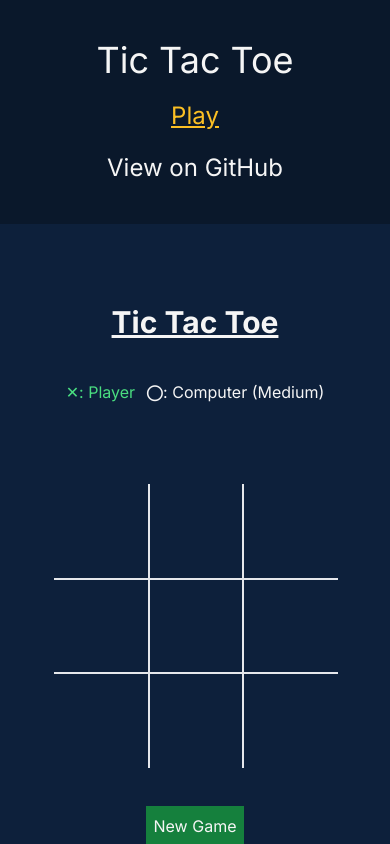
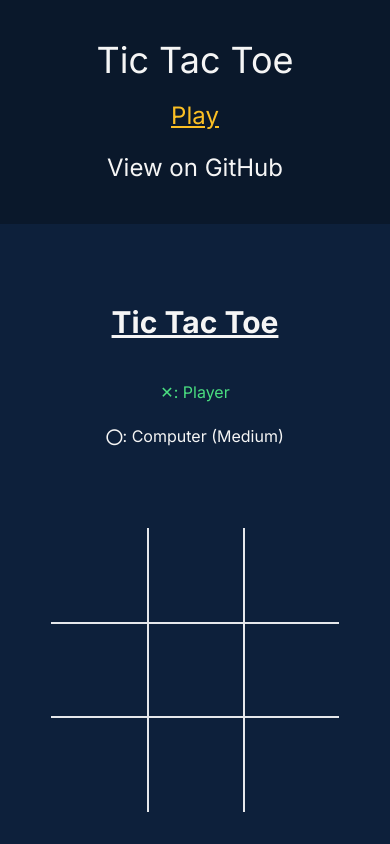
Before and after one commit to ShephardLuke/tic-tac-toe, a Next.js app: page / in a window 390 px wide. Shown: the top 844 px of the page. Built offline with nearby package versions, Linux system fonts and the light colour scheme.

Commit message:
Fix bots not working as intended
Signed-off-by: shephardluke <shephardluke@hotmail.com>

```diff
--- a/app/board/board.tsx
+++ b/app/board/board.tsx
@@ -11,6 +11,7 @@ export default function Board({playersList} : {playersList: (Player)[]}) {
     const [playerTurn, setPlayerTurn] = useState(0);
 
     const [winner, setWinner] = useState(false);
+    const [winSquares, setWinSquares] = useState<number[]>([]);
 
     const [status, setStatus] = useState(" ");
 
@@ -44,6 +45,7 @@ export default function Board({playersList} : {playersList: (Player)[]}) {
             for (let i = 0; i < winPositions.length; i++) {
                 const [a, b, c] = winPositions[i];
                 if (squares[a] && squares[a] === squares[b] && squares[b]=== squares[c]) {
+                    setWinSquares([a, b, c])
                     return {index: Icon[squares[a]], squares:[a, b, c]};
                 }
             }
@@ -104,17 +106,17 @@ export default function Board({playersList} : {playersList: (Player)[]}) {
 
     return (
         <div className="text-center">
-            <div className="flex justify-evenly">
-                <p className={playerTurn === 0 ? "text-green-400" : ""}>{iconToText("X")}: {playersList[0].name}</p>
-                <p className={playerTurn === 1 ? "text-green-400" : ""}>{iconToText("O")}: {playersList[1].name}</p>
+            <div className="flex flex-col space-y-5 sm:flex-row sm:space-y-0 justify-evenly">
+                <p className={playerTurn === 0 && !winner ? "text-green-400" : ""}>{iconToText("X")}: {playersList[0].name}</p>
+                <p className={playerTurn === 1 && !winner ? "text-green-400" : ""}>{iconToText("O")}: {playersList[1].name}</p>
             </div>
 
             <p className="pt-10">{status}</p>
 
             <div className="pt-10 pb-10">
-                <BoardRow classNames={["", "border-l-2", "border-l-2"]} startIndex={0} squares={squares} playerTurn={!winner && isPlayerHuman} handleClick={handleClick}/>
-                <BoardRow classNames={["border-t-2", "border-l-2 border-t-2", "border-l-2 border-t-2"]} startIndex={3} squares={squares} playerTurn={!winner && isPlayerHuman} handleClick={handleClick}/>
-                <BoardRow classNames={["border-t-2", "border-l-2 border-t-2", "border-l-2 border-t-2"]}  startIndex={6} squares={squares} playerTurn={!winner && isPlayerHuman} handleClick={handleClick}/>
+                <BoardRow classNames={["", "border-l-2", "border-l-2"]} startIndex={0} squares={squares} playerTurn={!winner && isPlayerHuman} handleClick={handleClick} winSquares={winSquares}/>
+                <BoardRow classNames={["border-t-2", "border-l-2 border-t-2", "border-l-2 border-t-2"]} startIndex={3} squares={squares} playerTurn={!winner && isPlayerHuman} handleClick={handleClick} winSquares={winSquares}/>
+                <BoardRow classNames={["border-t-2", "border-l-2 border-t-2", "border-l-2 border-t-2"]}  startIndex={6} squares={squares} playerTurn={!winner && isPlayerHuman} handleClick={handleClick} winSquares={winSquares}/>
             </div>
         </div>
     )
--- a/app/board/boardRow.tsx
+++ b/app/board/boardRow.tsx
@@ -1,11 +1,11 @@
 import Square from "./square";
 
-export default function BoardRow({startIndex, squares, playerTurn, handleClick, classNames} : { startIndex: number, squares: Array<string>, playerTurn: boolean, handleClick : (index: number) => void, classNames: string[]}) {
+export default function BoardRow({startIndex, squares, playerTurn, handleClick, classNames, winSquares=[]} : { startIndex: number, squares: Array<string>, playerTurn: boolean, handleClick : (index: number) => void, classNames: string[], winSquares: number[]}) {
     return (
         <div className="boardRow -mb-0.5">
-            <Square className={classNames[0]} value={squares[startIndex]} enabled={playerTurn && !squares[startIndex]} onSquareClick={() => handleClick(startIndex)} />
-            <Square className={classNames[1]} value={squares[startIndex + 1]} enabled={playerTurn && !squares[startIndex + 1]} onSquareClick={() => handleClick(startIndex + 1)} />
-            <Square className={classNames[2]} value={squares[startIndex + 2]} enabled={playerTurn && !squares[startIndex + 2]} onSquareClick={() => handleClick(startIndex + 2)} />
+            <Square className={classNames[0]} value={squares[startIndex]} won={winSquares.includes(startIndex)} enabled={playerTurn && !squares[startIndex]} onSquareClick={() => handleClick(startIndex)} />
+            <Square className={classNames[1]} value={squares[startIndex + 1]} won={winSquares.includes(startIndex + 1)} enabled={playerTurn && !squares[startIndex + 1]} onSquareClick={() => handleClick(startIndex + 1)} />
+            <Square className={classNames[2]} value={squares[startIndex + 2]} won={winSquares.includes(startIndex + 2)} enabled={playerTurn && !squares[startIndex + 2]} onSquareClick={() => handleClick(startIndex + 2)} />
         </div>
     )
 }
--- a/app/board/square.tsx
+++ b/app/board/square.tsx
@@ -2,12 +2,23 @@ import { MouseEventHandler } from "react";
 import { roboto } from "../font";
 import { iconToText } from "./ticTacToeShared";
 
-export default function Square({value, enabled, onSquareClick, className} : {value: string, enabled: boolean, onSquareClick: MouseEventHandler, className?: string }) {
+export default function Square({value, enabled, onSquareClick, className, won=false} : {value: string, enabled: boolean, onSquareClick: MouseEventHandler, className?: string, won?: boolean }) {
+
+    const normalColours = ["", "text-gray-500"]
+    const winColours = ["text-green-400", "text-green-700"]
+
+    let normalColour = normalColours[0]
+    let winColour = winColours[0]
+
+    if (value == "O") {
+        normalColour = normalColours[1]
+        winColour = winColours[1]
+    }
 
     return (
         <>
             <button
-                className={`${roboto.className} ${className ? className : ""} ${value === "X" ? "" : "text-gray-500"} w-24 h-24 text-[5rem] sm:w-52 sm:h-52 sm:text-[10rem] divide-solid -mr-0.5 bg-dark ${enabled ? 'cursor-pointer hover:bg-darkest-blue active:bg-darkest-blue-2x' : 'cursor-default'} text-3xl`}
+                className={`${roboto.className} ${className ? className : ""} ${won ? winColour : normalColour} w-24 h-24 text-[5rem] sm:w-52 sm:h-52 sm:text-[10rem] bg-dark ${enabled ? 'cursor-pointer hover:bg-darkest-blue active:bg-darkest-blue-2x' : 'cursor-default'} text-3xl`}
                 onClick={onSquareClick}
             >
                 {value ? iconToText(value) : ""}
--- a/app/board/ticTacToeShared.tsx
+++ b/app/board/ticTacToeShared.tsx
@@ -36,4 +36,5 @@ export function iconToText(icon: string) {
 export enum Icon {
     X,
     O,
+    Unassigned,
 }
--- a/app/page.tsx
+++ b/app/page.tsx
@@ -14,7 +14,7 @@ import Footer from "./template/global/footer";
 import SubmitButton from "./template/buttons/submitButton";
 import { DifficultyGroup } from "./board/difficulty/difficultyGroup";
 import { DifficultyReference } from "./board/difficulty/difficultyReference";
-import { iconToText } from "./board/ticTacToeShared";
+import { Icon, iconToText } from "./board/ticTacToeShared";
 
 export default function Home() {
   const difficulties: DifficultyGroup[] = [ // All selectable difficulties
@@ -36,6 +36,9 @@ export default function Home() {
 
   function createPlayers() { // Turn templates into players
     const order = [difficulties[playerList[0].group].templates[playerList[0].index].clone(), difficulties[playerList[1].group].templates[playerList[1].index].clone()]
+
+    order[0].icon = Icon.X;
+    order[1].icon = Icon.O;
 
     return order;
   }
--- a/app/player/player.ts
+++ b/app/player/player.ts
@@ -1,11 +1,15 @@
+import { Icon } from "../board/ticTacToeShared";
+
 export class Player {
 
     static NAME = "Player";
 
     name: string;
+    icon: Icon;
 
     constructor(name: string) {
         this.name = name;
+        this.icon = Icon.Unassigned;
     };
 
 }
```
